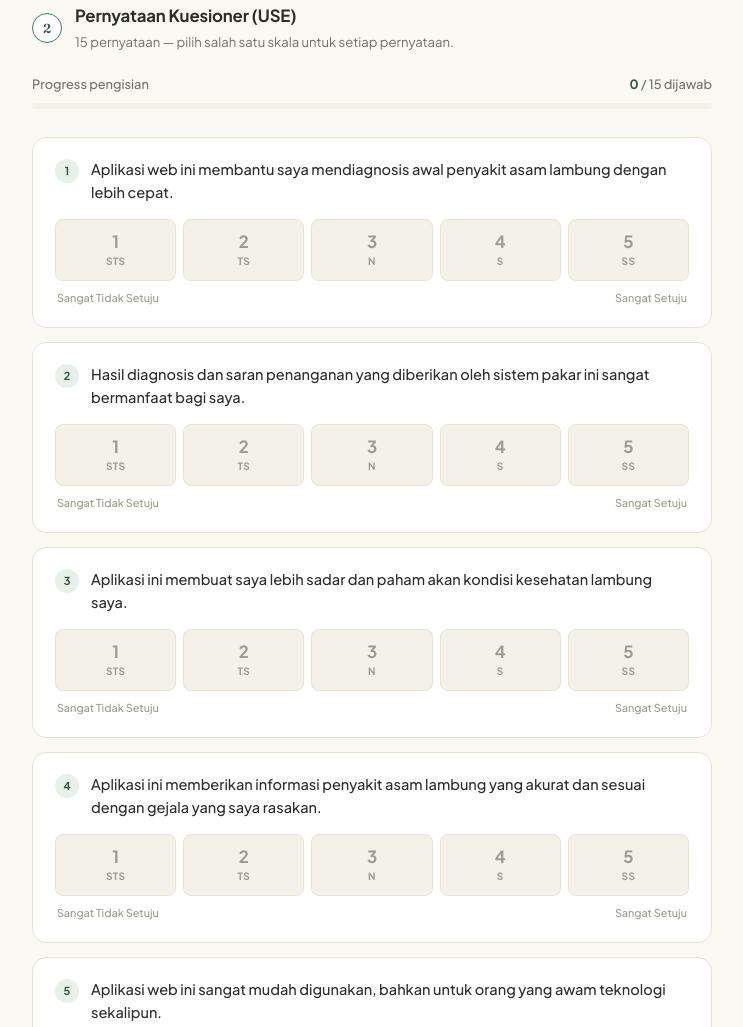
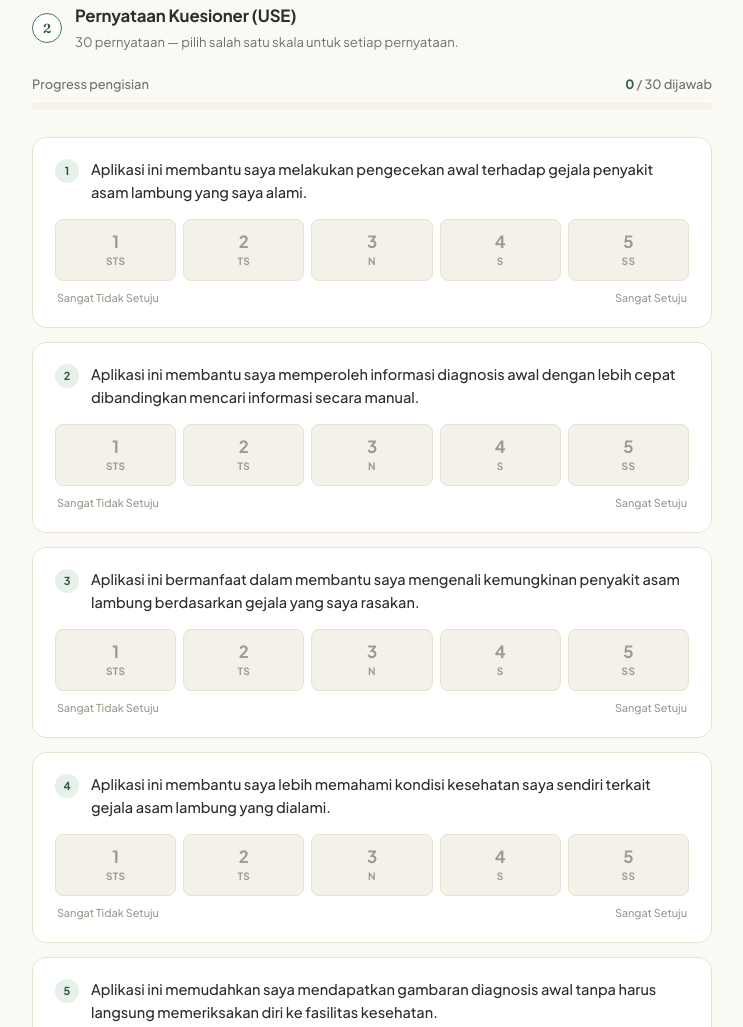
Before and after one commit to M-Nizar04/web-kuesioner-sistem-pakar, a plain HTML site: page index.html in a window 1280 px wide. Shown: the part 796-1823 px from the top of the page, without its empty margins (268-1011 px from the left). Drawn offline with Linux system fonts and the light colour scheme.

Commit message:
perubahan kedua

```diff
--- a/index.html
+++ b/index.html
@@ -105,14 +105,14 @@
           <div class="section-num">2</div>
           <div>
             <h2>Pernyataan Kuesioner (USE)</h2>
-            <p>15 pernyataan — pilih salah satu skala untuk setiap pernyataan.</p>
+            <p>30 pernyataan — pilih salah satu skala untuk setiap pernyataan.</p>
           </div>
         </div>
 
         <div class="progress-bar-wrap">
           <div class="progress-info">
             <span>Progress pengisian</span>
-            <span><strong id="progress-count">0</strong> / 15 dijawab</span>
+            <span><strong id="progress-count">0</strong> / 30 dijawab</span>
           </div>
           <div class="progress-track">
             <div class="progress-fill" id="progress-fill"></div>
--- a/script.js
+++ b/script.js
@@ -13,21 +13,36 @@ const GOOGLE_SCRIPT_URL = "https://script.google.com/macros/s/AKfycbwKyF7BQVcfmk
 
 /* ---- DATA PERTANYAAN ---- */
 const QUESTIONS = [
-  "Aplikasi web ini membantu saya mendiagnosis awal penyakit asam lambung dengan lebih cepat.",
-  "Hasil diagnosis dan saran penanganan yang diberikan oleh sistem pakar ini sangat bermanfaat bagi saya.",
-  "Aplikasi ini membuat saya lebih sadar dan paham akan kondisi kesehatan lambung saya.",
-  "Aplikasi ini memberikan informasi penyakit asam lambung yang akurat dan sesuai dengan gejala yang saya rasakan.",
-  "Aplikasi web ini sangat mudah digunakan, bahkan untuk orang yang awam teknologi sekalipun.",
-  "Saya dapat dengan mudah menemukan menu konsultasi dan mengisi gejala yang saya alami.",
-  "Bahasa, istilah, dan pertanyaan gejala di dalam aplikasi ini sangat mudah dipahami.",
-  "Aplikasi ini berjalan dengan lancar dan tidak ada fitur yang eror saat saya melakukan konsultasi.",
-  "Saya bisa langsung menggunakan aplikasi ini tanpa perlu membaca petunjuk atau panduan penggunaan terlebih dahulu.",
-  "Alur untuk melakukan konsultasi sangat mudah dipelajari.",
-  "Saya tidak menemukan kebingungan sama sekali saat pertama kali mencoba aplikasi ini.",
-  "Saya merasa sangat puas dengan tampilan (desain) dan kinerja dari aplikasi sistem pakar ini.",
-  "Aplikasi web ini berfungsi dengan sangat baik sesuai dengan yang saya harapkan.",
-  "Saya merasa nyaman menggunakan aplikasi ini untuk mengecek kondisi lambung saya.",
-  "Saya akan merekomendasikan aplikasi ini kepada orang lain yang membutuhkan informasi terkait penyakit asam lambung."
+  "Aplikasi ini membantu saya melakukan pengecekan awal terhadap gejala penyakit asam lambung yang saya alami.",
+  "Aplikasi ini membantu saya memperoleh informasi diagnosis awal dengan lebih cepat dibandingkan mencari informasi secara manual.",
+  "Aplikasi ini bermanfaat dalam membantu saya mengenali kemungkinan penyakit asam lambung berdasarkan gejala yang saya rasakan.",
+  "Aplikasi ini membantu saya lebih memahami kondisi kesehatan saya sendiri terkait gejala asam lambung yang dialami.",
+  "Aplikasi ini memudahkan saya mendapatkan gambaran diagnosis awal tanpa harus langsung memeriksakan diri ke fasilitas kesehatan.",
+  "Aplikasi ini menghemat waktu saya dalam mencari informasi awal mengenai kondisi kesehatan yang saya alami.",
+  "Aplikasi ini sesuai dengan kebutuhan saya untuk mengetahui kemungkinan diagnosis penyakit asam lambung.",
+  "Aplikasi ini menjalankan seluruh fungsi konsultasi dan diagnosis sesuai dengan yang saya harapkan.",
+  "Aplikasi ini mudah digunakan.",
+  "Tampilan dan alur penggunaan aplikasi ini sederhana dan tidak membingungkan.",
+  "Aplikasi ini nyaman digunakan (user friendly).",
+  "Langkah-langkah untuk melakukan konsultasi hingga memperoleh hasil diagnosis tidak berbelit-belit.",
+  "Aplikasi ini fleksibel digunakan kapan saja selama perangkat terhubung ke internet.",
+  "Saya tidak memerlukan usaha khusus untuk dapat menggunakan aplikasi ini.",
+  "Saya dapat menggunakan aplikasi ini tanpa harus membaca petunjuk tertulis terlebih dahulu.",
+  "Saya tidak menemukan tampilan atau fungsi yang tidak konsisten selama menggunakan aplikasi ini.",
+  "Aplikasi ini cocok digunakan, baik oleh pengguna yang baru pertama kali mencoba maupun yang sudah terbiasa.",
+  "Saya dapat memperbaiki kesalahan saat mengisi data gejala dengan mudah dan cepat.",
+  "Saya selalu berhasil menyelesaikan proses konsultasi setiap kali menggunakan aplikasi ini.",
+  "Saya dapat mempelajari cara menggunakan aplikasi ini dengan cepat.",
+  "Saya mudah mengingat cara menggunakan aplikasi ini meskipun sudah tidak membukanya dalam beberapa waktu.",
+  "Cara penggunaan aplikasi ini mudah dipelajari, bahkan bagi pengguna baru.",
+  "Saya cepat terbiasa dan mahir menggunakan seluruh fitur konsultasi pada aplikasi ini.",
+  "Saya merasa puas dengan aplikasi ini secara keseluruhan.",
+  "Saya akan merekomendasikan aplikasi ini kepada orang lain yang membutuhkan informasi awal terkait asam lambung.",
+  "Ada kesan menyenangkan yang saya rasakan saat menggunakan aplikasi ini.",
+  "Aplikasi ini bekerja sesuai dengan yang saya harapkan.",
+  "Secara keseluruhan, aplikasi ini sangat baik.",
+  "Saya merasa aplikasi seperti ini penting untuk dimiliki dan digunakan masyarakat umum.",
+  "Pengalaman saya menggunakan aplikasi ini menyenangkan."
 ];
 
 const SCALE = [
@@ -173,7 +188,7 @@ function validateForm() {
 function exportCSV(data) {
   const headers = [
     'Nama', 'Usia', 'Gender', 'Pekerjaan',
-    ...Array.from({ length: 15 }, (_, i) => `Q${i + 1}`),
+    ...Array.from({ length: QUESTIONS.length }, (_, i) => `Q${i + 1}`),
     'Total Skor'
   ];
 
```
